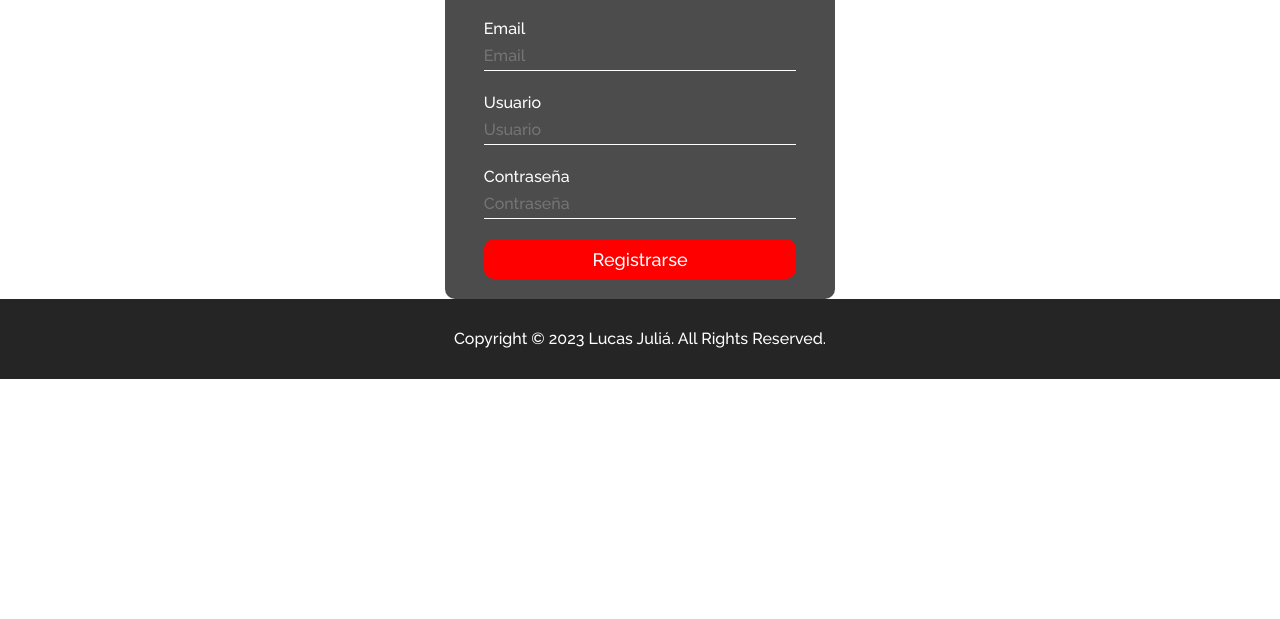
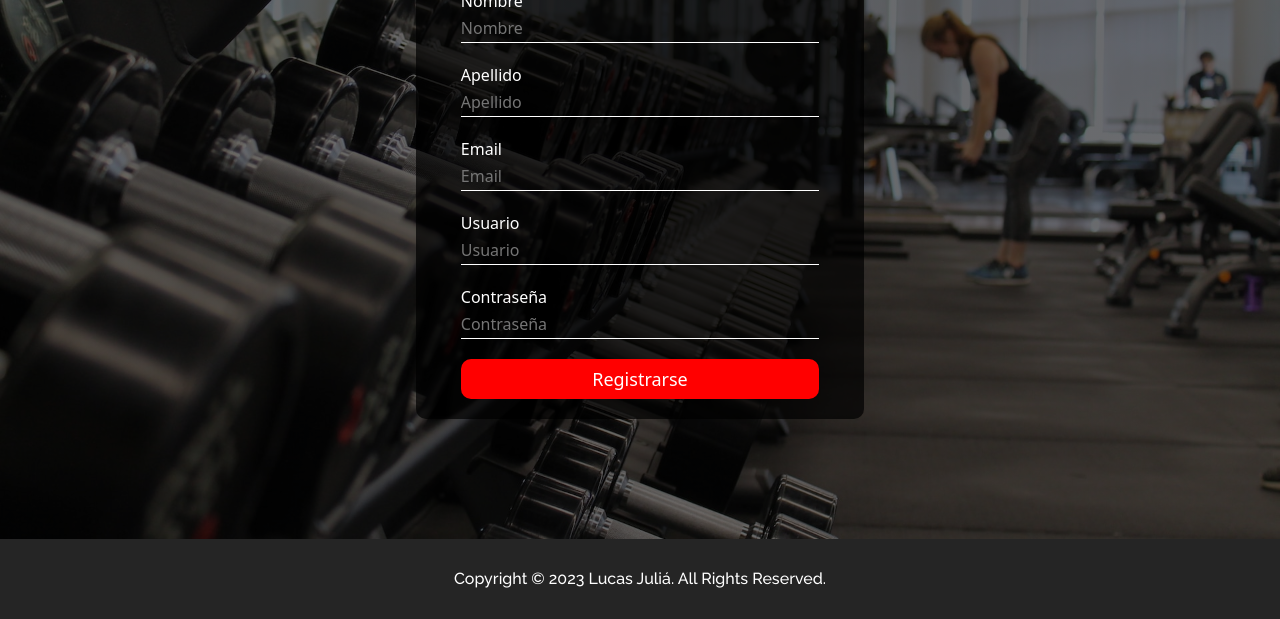
Before and after one commit to Lucasj4/PF-Julia, a website: page paginas/registro.html in a window 1280 px wide. Shown: the part 261-880 px from the top of the page. Before the commit the page ends 800 px from the top, so only its background shows below. Drawn offline with nearby package versions, Linux system fonts and the light colour scheme.

Commit message:
Animaciones a index, registro, acceder y cards de profesores, implementacion mixin

```diff
--- a/paginas/registro.html
+++ b/paginas/registro.html
@@ -9,6 +9,7 @@
     <link rel="preconnect" href="https://fonts.googleapis.com">
     <link rel="preconnect" href="https://fonts.gstatic.com" crossorigin>
     <link href="https://fonts.googleapis.com/css2?family=Raleway:wght@300;500;700&display=swap" rel="stylesheet">
+    <link href="https://unpkg.com/aos@2.3.1/dist/aos.css" rel="stylesheet">
     <link rel="stylesheet" href="../bootstrap-5.3.0-alpha3-dist/css/bootstrap.min.css">
     <link rel="stylesheet" href="../css/style.css">
     <title>VitalGym</title>
@@ -41,8 +42,8 @@
     </header>
     <main class="main">
 
-            <div class="registration container">
-                <form action="" class="registration__form">
+            <div class="registration">
+                <form action="" class="registration__form" data-aos="fade-down"  data-aos-duration="3000">
                     <h1 class="registration__form__h1">Registrarse</h1>
                         <div>
                             <label for="Nombre">Nombre</label>
@@ -76,6 +77,10 @@
     <footer class="footer">
         <p>Copyright © 2023 Lucas Juliá. All Rights Reserved.</p>
     </footer>
+    <script src="https://unpkg.com/aos@2.3.1/dist/aos.js"></script>
+    <script>
+        AOS.init();
+    </script>
     <script src="../bootstrap-5.3.0-alpha3-dist/js/bootstrap.min.js"></script>
 </body>
 </html>
--- a/scss/layout/_nosotros.scss
+++ b/scss/layout/_nosotros.scss
@@ -75,6 +75,7 @@
     width: 100%;
     height: 80px;
     background-color: $dark-red;
+    @include flexbox(row, center,center,nowrap, 0)
 }
 .trainers{
     width: 90%;
@@ -87,13 +88,14 @@
 
 
         &__container{
-            width: 90%;
+            width: 100%;
             margin: 0 auto;
             padding: 20PX 0;
             &__card{
                 width: 300px;
                 height: 300px;
                 border-radius: 10px;
+                margin: 0 auto;
                 position: relative;
 
                 div{
--- a/scss/layout/_registro.scss
+++ b/scss/layout/_registro.scss
@@ -1,11 +1,13 @@
 /* FORMULARIO REGISTRO */
 .registration{
-    height: inherit;
-    display: flex;
-    flex-direction: column;
-    justify-content: center;
-    align-content: center;
-    font-family: 'Raleway', sans-serif;
+    height: 100vh;
+    height: calc(100vh - 64px);
+    background-image: linear-gradient(rgba(5, 7, 12, 0.6), rgba(5, 7, 12, 0.6)), url(../imagenes/gimnasio.jpg);
+    background-blend-mode: multiply, multiply;
+    background-position: center;
+    background-size: cover;
+    background-attachment: fixed;
+    @include flexbox(column, center,center,nowrap, 0);
 
     &__form{
         background: rgba(0, 0, 0, 0.7);
```
Also changed, not shown: index.html (+8 -4 lines), paginas/nosotros.html (+7 -7 lines), scss/layout/_mediaqueries.scss (+0 -183 lines), css/style.css, 1 other file.
